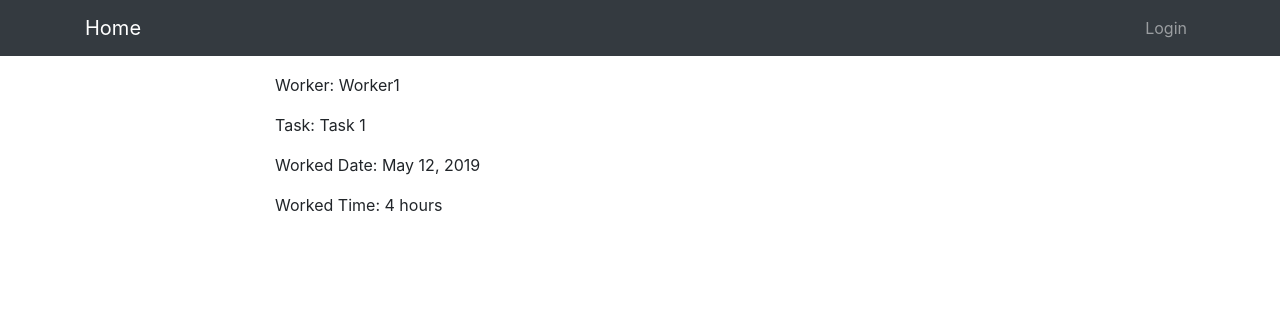
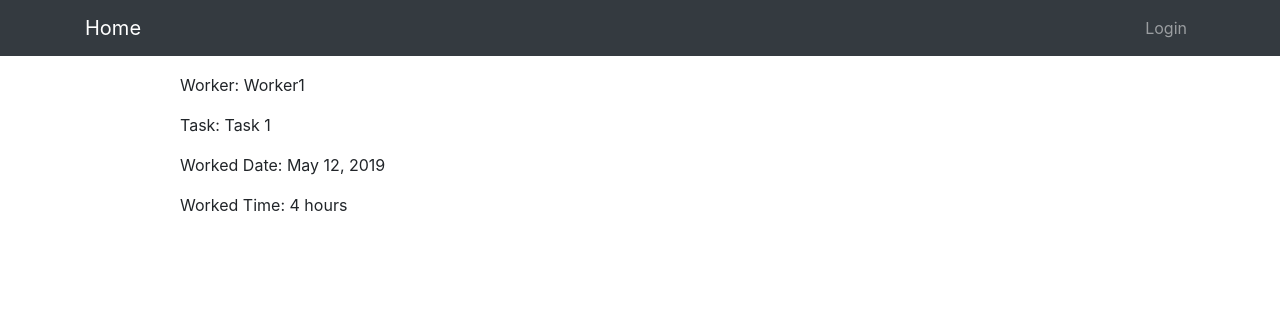
Before and after one commit to Offpics/apsi, a Django app: page /datepoint/1/ in a window 1280 px wide. Shown: the top 316 px of the page. Run offline with Django 3.2, Linux system fonts and the light colour scheme; data comes from the database, SQL or seed files in the repository; both versions use the stored data as it was after the commit; some libraries are stand-ins or nearby versions.

Commit message:
Change column width in base.html

```diff
--- a/projects/templates/projects/base.html
+++ b/projects/templates/projects/base.html
@@ -58,9 +58,9 @@
   </header>
   <main role="main" class="container">
     <div class="row">
-      <div class="col-2">
+      <div class="col-1">
       </div>
-      <div class="col-8">
+      <div class="col-10">
         {% if messages %}
         {% for message in messages %}
         <div class="alert alert-{{ message.tags }}">
@@ -71,7 +71,7 @@
 
         {% block content %}{% endblock %}
       </div>
-      <div class="col-2"></div>
+      <div class="col-1"></div>
     </div>
   </main>
 
--- a/projects/views.py
+++ b/projects/views.py
@@ -11,10 +11,10 @@ from django.urls import reverse
 from django.views.generic import CreateView, DetailView, ListView, UpdateView
 from django.views.generic.edit import FormMixin
 
-from .utils import colors
 from .forms import DatePointCreateForm, ProjectCreateForm, TestForm
 from .mixins import UserBelongsToProjectMixin, UserBelongsToTaskMixin
 from .models import DatePoint, Project, Task
+from .utils import colors
 
 
 class ProjectCreateView(
@@ -83,6 +83,8 @@ class ProjectDetailView(
         queryset = DatePoint.objects.filter(task__project_id=self.kwargs["pk"])
 
         # Set of unique tasks in queryset.
+        # TODO: Check wheter it is more optimal to use set comprehension here
+        # or a distinc query.
         tasks = {datepoint.task.id for datepoint in queryset}
 
         # Assign one color to one task and create dict of it.
```
Also changed, not shown: db.sqlite3.
